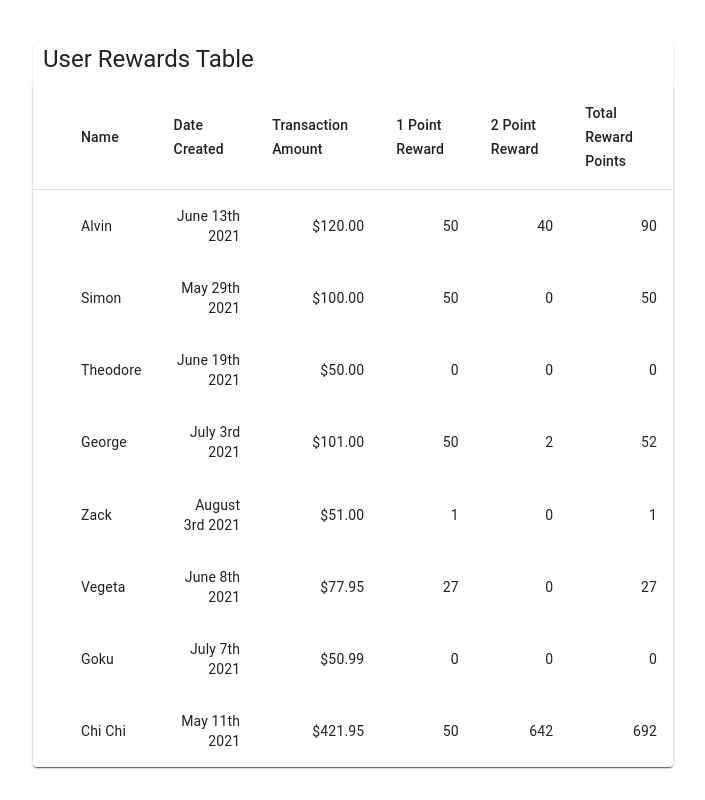
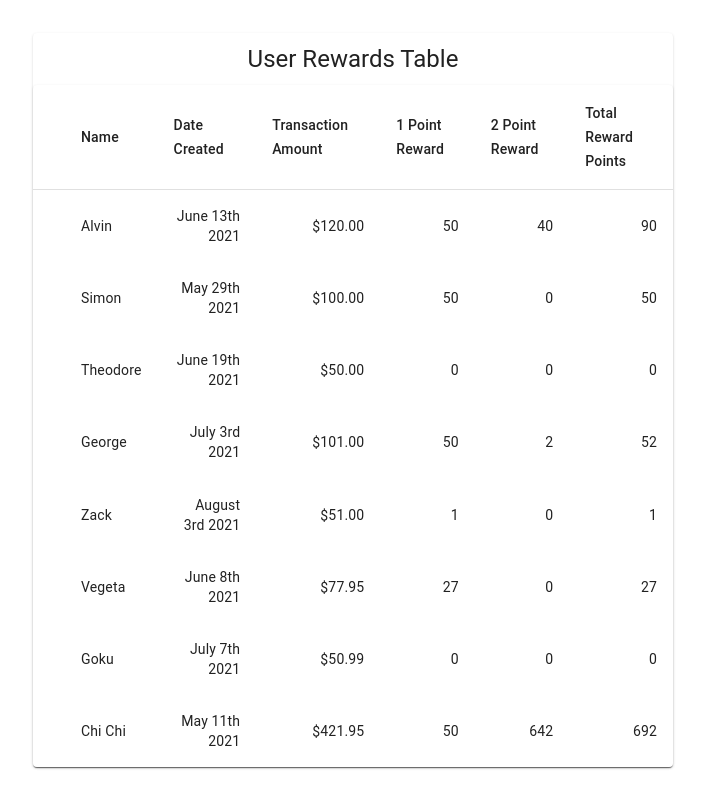
Before and after one commit to kcdhopkins/rewards-program-table, a React (Create React App) app: page / in a window 1280 px wide. Shown: the whole page, without its empty margins (287-992 px from the left). Built offline with nearby package versions, Linux system fonts and the light colour scheme.

Commit message:
centered header

```diff
--- a/src/App.js
+++ b/src/App.js
@@ -14,6 +14,10 @@ const useStyles = makeStyles({
   },
   tableHeader:{
     margin: "10px"
+  },
+  middle:{
+    display: 'flex',
+    justifyContent: 'center',
   }
 })
 
@@ -31,12 +35,16 @@ const App = () => {
 
   return (
     <Grid container className={classes.center}>
-      <Grid item xs = {6}>
+      <Grid container item xs = {6}>
         <Paper>
-          <Typography variant="h5" className={classes.tableHeader}>
-            User Rewards Table
-          </Typography>
-          <RewardsPointTable rewardsPointData={rewardsPointData}/>
+          <Grid item xs={12} className={classes.middle}>
+            <Typography variant="h5" className={classes.tableHeader}>
+              User Rewards Table
+            </Typography>
+          </Grid>
+          <Grid item>
+            <RewardsPointTable rewardsPointData={rewardsPointData}/>
+          </Grid>
         </Paper>
       </Grid>
     </Grid>
```
